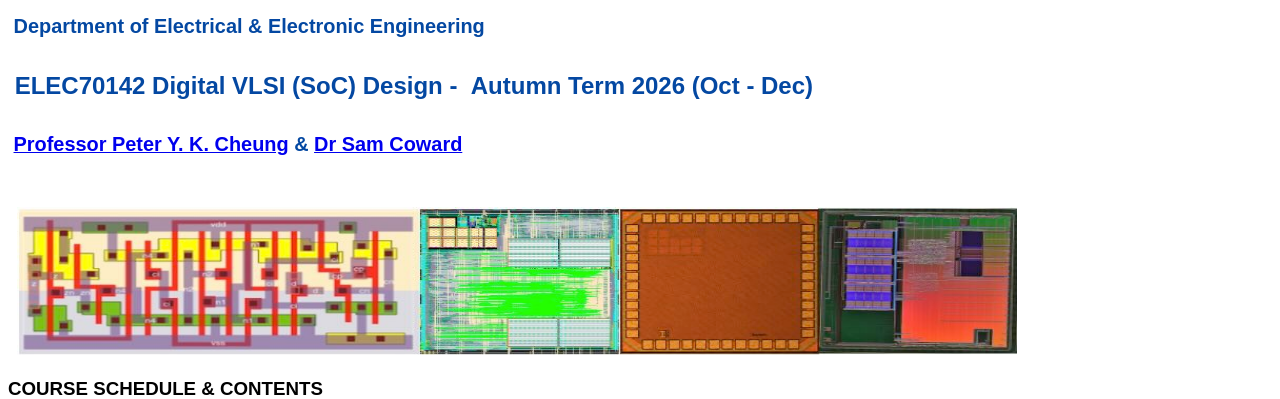
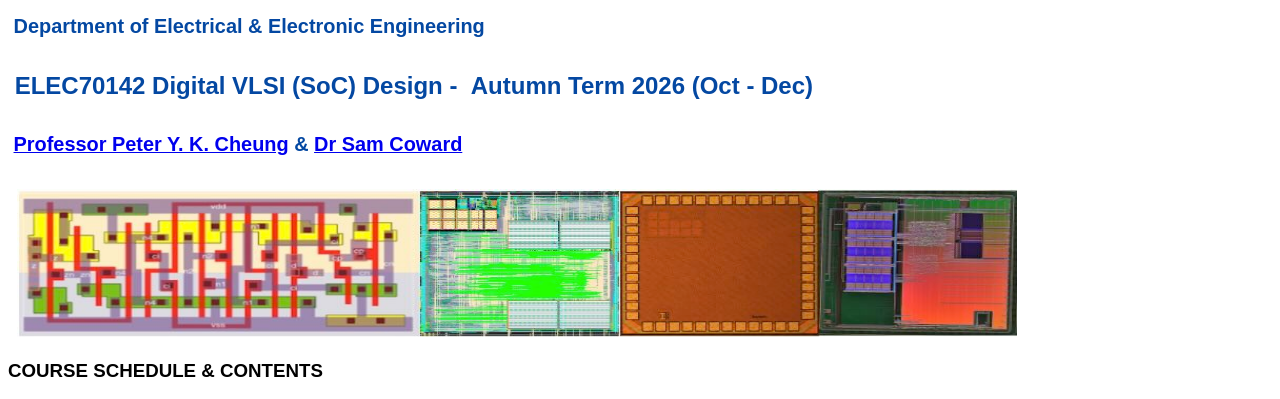
Before and after one commit to ELEC70142-Digital-VLSI-Design/course-website, a plain HTML site: page index.html in a window 1280 px wide. Shown: the part 90-489 px from the top of the page. Drawn offline with Linux system fonts and the light colour scheme.

Commit message:
update index

```diff
--- a/index.html
+++ b/index.html
@@ -14,9 +14,8 @@
 	  <h5>&nbsp;Department of Electrical &amp; Electronic Engineering</h5>
 	  <p>&nbsp;ELEC70142 Digital VLSI (SoC) Design - &nbsp;Autumn Term 2026 (Oct - Dec)</p>
 	  <h5>&nbsp;<a href="mailto:p.cheung@imperial.ac.uk">Professor Peter Y. K. Cheung</a>&nbsp;&amp;&nbsp;<a href="mailto:s.coward21@imperial.ac.uk">Dr Sam Coward</a></h5>
-
 	</header>
-<br>&nbsp; <img src="banner2.jpg" width="1000" height="148" alt=""/>
+&nbsp; <img src="banner2.jpg" width="1000" height="148" alt=""/>
 <h3>COURSE SCHEDULE &amp; CONTENTS</h3>
 
 <table width="1024" border="2">
```
